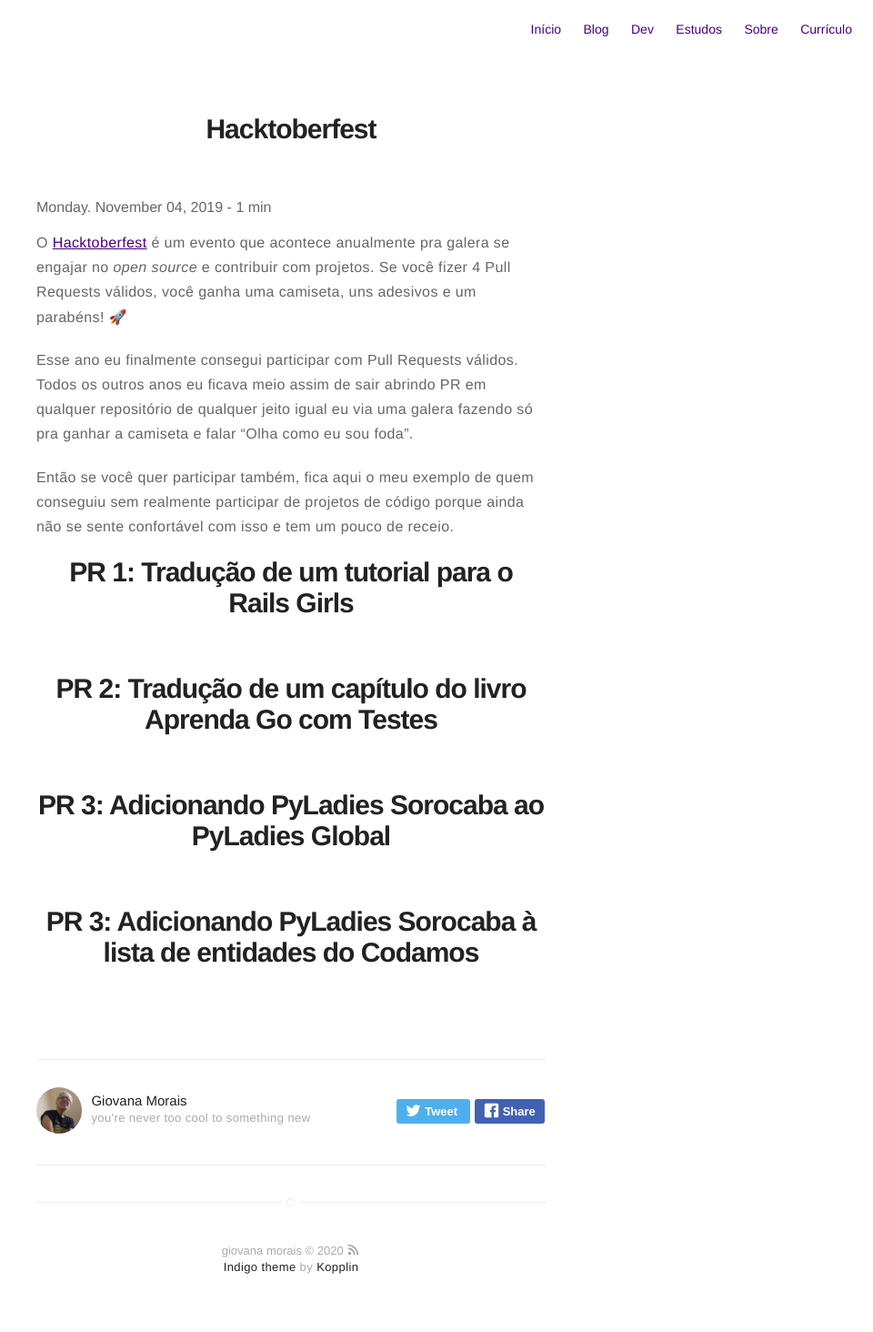
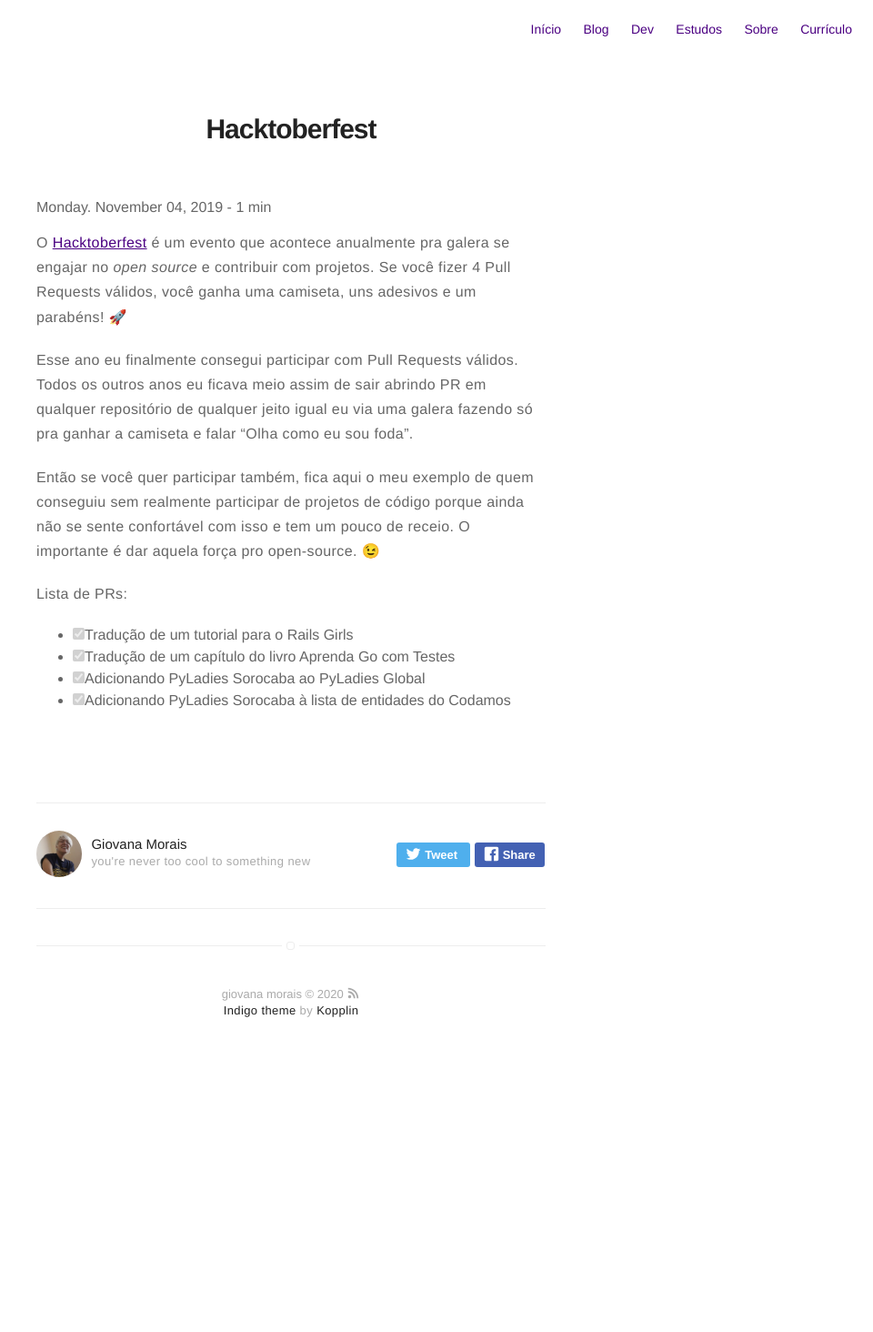
Before and after one commit to giovana-morais/giovana-morais.github.io, a Jekyll site: the page built from _posts/2019-11-04-hacktoberfest.md, in a window 1280 px wide. Shown: the whole page at 91% size, without its empty margins (320-1280 px from the left). Built offline with Jekyll 4.4.1, drawn with Linux system fonts in a browser that asks for light colours; emoji names are drawn with the system emoji font; after the commit the page ends 1182 px from its top, so only the background shows below that.

Commit message:
ajuste de postagem

```diff
--- a/_posts/2019-11-04-hacktoberfest.md
+++ b/_posts/2019-11-04-hacktoberfest.md
@@ -19,12 +19,10 @@ qualquer jeito igual eu via uma galera fazendo só pra ganhar a camiseta e falar
 
 Então se você quer participar também, fica aqui o meu exemplo de quem conseguiu
 sem realmente participar de projetos de código porque ainda não se sente
-confortável com isso e tem um pouco de receio.
+confortável com isso e tem um pouco de receio. O importante é dar aquela força pro open-source. :wink:
 
-# PR 1: Tradução de um tutorial para o Rails Girls
-
-# PR 2: Tradução de um capítulo do livro Aprenda Go com Testes
-
-# PR 3: Adicionando PyLadies Sorocaba ao PyLadies Global
-
-# PR 3: Adicionando PyLadies Sorocaba à lista de entidades do Codamos
+Lista de PRs:
+* [x] Tradução de um tutorial para o Rails Girls
+* [x] Tradução de um capítulo do livro Aprenda Go com Testes
+* [x] Adicionando PyLadies Sorocaba ao PyLadies Global
+* [x] Adicionando PyLadies Sorocaba à lista de entidades do Codamos
```
